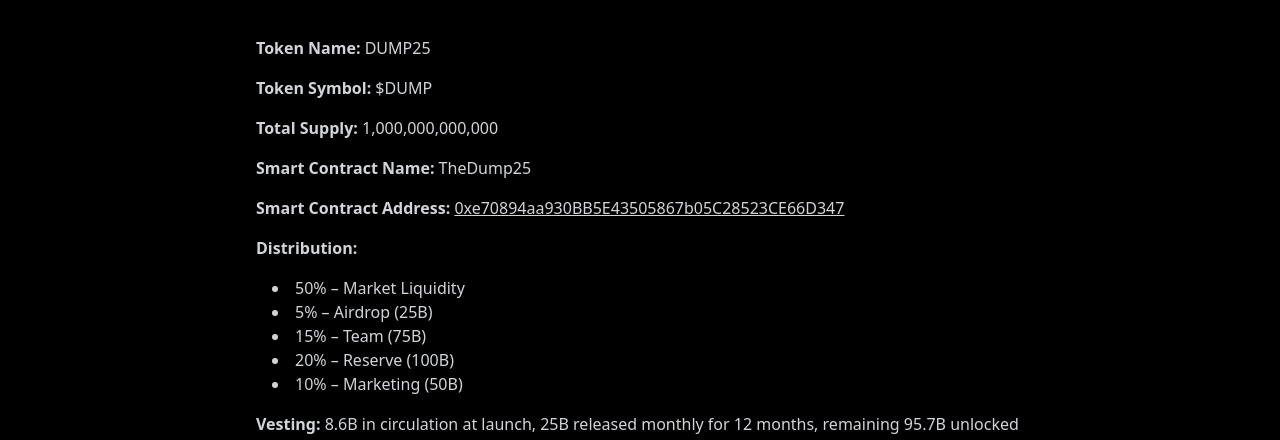
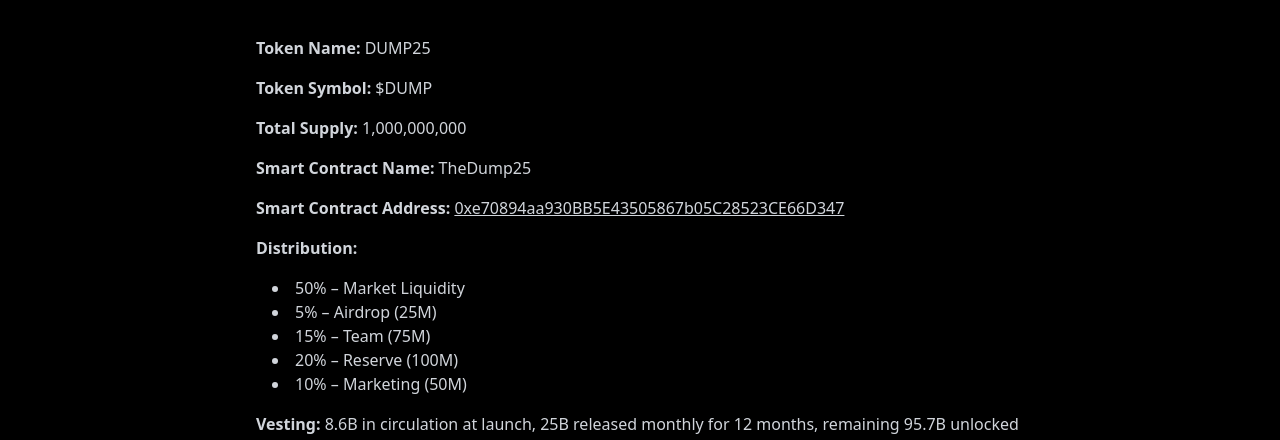
Before and after one commit to PAKmeme/dump25.io-site, a Next.js app: page / in a window 1280 px wide. Shown: the part 2186-2626 px from the top of the page. Built offline with nearby package versions, Linux system fonts and the light colour scheme.

Commit message:
Update page.tsx

```diff
--- a/app/page.tsx
+++ b/app/page.tsx
@@ -77,7 +77,7 @@ export default function Home() {
   <div className="max-w-3xl mx-auto space-y-4 text-gray-300 text-sm md:text-base">
     <p><strong>Token Name:</strong> DUMP25</p>
     <p><strong>Token Symbol:</strong> $DUMP</p>
-    <p><strong>Total Supply:</strong> 1,000,000,000,000</p>
+    <p><strong>Total Supply:</strong> 1,000,000,000</p>
     <p><strong>Smart Contract Name:</strong> TheDump25</p>
     <p>
       <strong>Smart Contract Address:</strong>{" "}
@@ -88,10 +88,10 @@ export default function Home() {
     <p><strong>Distribution:</strong></p>
     <ul className="list-disc list-inside ml-4">
       <li>50% – Market Liquidity</li>
-      <li>5% – Airdrop (25B)</li>
-      <li>15% – Team (75B)</li>
-      <li>20% – Reserve (100B)</li>
-      <li>10% – Marketing (50B)</li>
+      <li>5% – Airdrop (25M)</li>
+      <li>15% – Team (75M)</li>
+      <li>20% – Reserve (100M)</li>
+      <li>10% – Marketing (50M)</li>
     </ul>
     <p><strong>Vesting:</strong> 8.6B in circulation at launch, 25B released monthly for 12 months, remaining 95.7B unlocked in the final 2 months.</p>
   </div>
```
